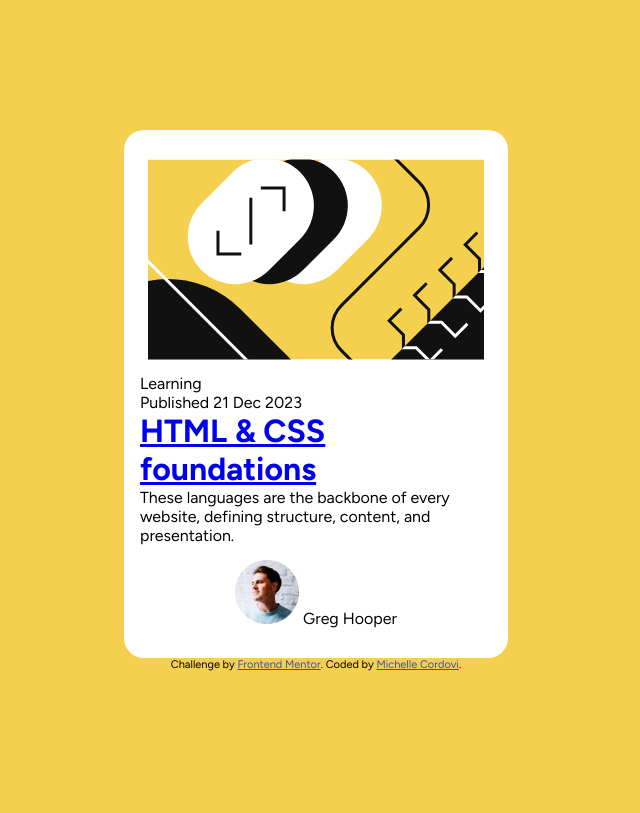
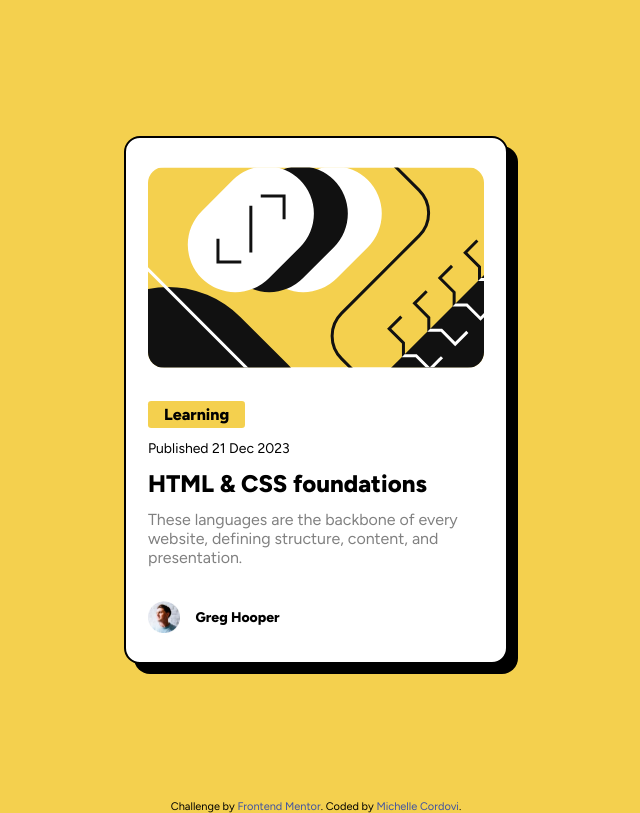
Before and after one commit to michellecordovi/BlogPreviewCard, a plain HTML site: page index.html in a window 1280 px wide. Shown: the whole page, without its empty margins (324-964 px from the left). Drawn offline with Linux system fonts and the light colour scheme.

Commit message:
add style changes per figma designs

```diff
--- a/index.html
+++ b/index.html
@@ -36,7 +36,7 @@
                   </div>
 
                   <div class="author">
-                        <img src="./images/image-avatar.webp" alt="Greg Hooper">
+                        <img class="greg-img" src="./images/image-avatar.webp" alt="Greg Hooper">
                         <span class="author-name">Greg Hooper</span>
                   </div>
             </div>
--- a/styles.css
+++ b/styles.css
@@ -13,26 +13,89 @@ html {
 body {
       background-color: hsl(47, 88%, 63%);
       height: 100vh;
-      display: grid;
-      grid-template-columns: 1fr;
-      justify-items: center;
-      align-content: center;
+
 }
 
+h1 {
+      font-size: 1.5rem;
+      font-weight: 800;
+}
+
+a {
+      color: inherit;
+      text-decoration: none;
+}
 
 /* BLOG CARD */
+
+main {
+     width: 100%;
+     height: 100vh;
+     display: grid;
+     align-items: center;
+     justify-content: center;
+}
+
 .blog-card{
-      background-color: white;
       width: 24rem;
       height: 33rem;
-      border-radius: 20px;
-      padding: 1rem;
+      background-color: white;
+      padding: 1.5rem;
+      border-radius: 1rem;
+      border: 2px solid black;
+      box-shadow: 10px 10px black;
       display: grid;
-      justify-items: center;
-      align-content: space-evenly;
+      justify-content: center;
+      align-items: center;
+      row-gap: 1.5rem;
+}
+
+.card-image {
+      border-radius: 1rem;
+}
+
+.type-tag{
+      background-color: hsl(47, 88%, 63%);
+      width: fit-content;
+      padding: 0.25rem 1rem;
+      border-radius: 0.2rem;
+      font-weight: 800;
+}
+
+.card-content{
+      display: grid;
+     row-gap: 0.75rem;
+}
+
+.date-published {
+      font-size: 14px;
+}
+
+.description {
+      color: hsl(0, 0%, 50%);
+}
+
+.author{
+      display: flex;
+      align-items: center;
+      justify-content: start;
+}
+
+.author-name{
+      margin-left: 1rem;
+      font-size: 14px;
+      font-weight: 800;
+}
+
+.greg-img {
+      height: 2rem;
 }
 
 /* FOOTER */
+
+.footer{
+
+}
  .attribution {
       font-size: 11px; text-align: center;
 }
```
